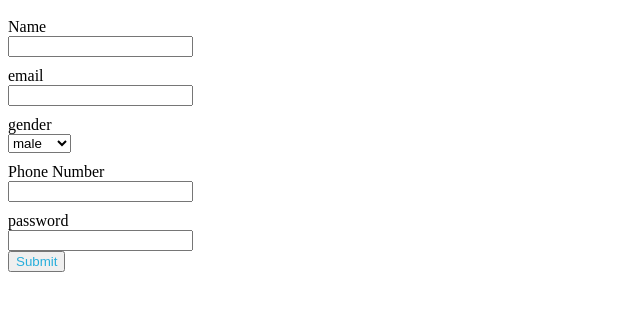
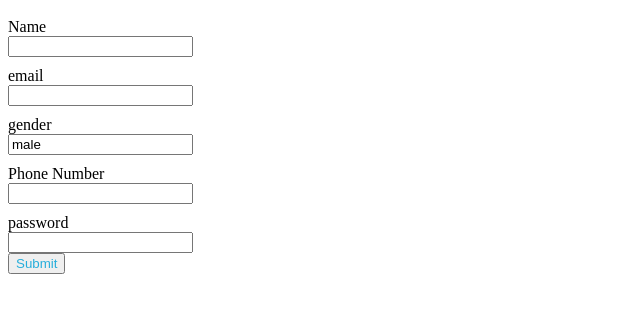
Before and after one commit to AnkurJDas171/React-Assignments-Set-2---Form-Validation-React, a React app: page / in a window 1280 px wide. Shown: the top 312 px of the page, without its empty margins (0-640 px from the left). Built offline with nearby package versions, Linux system fonts and the light colour scheme.

Commit message:
try catch removed

```diff
--- a/src/components/App.js
+++ b/src/components/App.js
@@ -1,12 +1,16 @@
 import React, { Component, useState } from "react";
 import "../styles/App.css";
 
-function App(){
+function App() {
   const [formDetail, setFormDetails] = React.useState({
     errorMessage: "",
     username: null,
     noError: false,
-    gender: "male"
+    name: "",
+    email: "",
+    gender: "male",
+    phoneNumber: "",
+    password: ""
   });
 
   const checkForAlphanumeric = (name) => {
@@ -23,17 +27,7 @@ function App(){
   };
 
   const getUsrename = (formObj) => {
-    console.log("username generator called");
-    console.log(formObj.email);
-    let username = "";
-    let email = formObj.email;
-    if (email) {
-      let i = 0;
-      while (email[i] !== "@") {
-        username += email[i];
-        i++;
-      }
-    }
+    let username = formObj.email.split("@")[0];
     console.log(username);
     return username;
   };
@@ -48,53 +42,47 @@ function App(){
     let length = Object.keys(formDetail).length;
     let newFormDetail = { ...formDetail };
 
-    try {
     if (length < 8) {
       newFormDetail.noError = false;
-        throw "All fields are mandatory";
+      newFormDetail.errorMessage = "All fields are mandatory";
     } else if (checkForAlphanumeric(formDetail.name)) {
       newFormDetail.noError = false;
       console.log("error 2");
-        throw "Name is not alphanumeric";
+      newFormDetail.errorMessage = "Name is not alphanumeric";
     } else if (
       formDetail.gender !== "male" &&
       formDetail.gender !== "female" &&
       formDetail.gender !== "other"
     ) {
       newFormDetail.noError = false;
-        throw "Please identify as male, female or others";
+      newFormDetail.errorMessage = "Please identify as male, female or others";
     } else if (isNaN(formDetail.phoneNumber)) {
       newFormDetail.noError = false;
-        throw "Phone Number must contain only numbers";
+      newFormDetail.errorMessage = "Phone Number must contain only numbers";
     } else if (formDetail.password.length < 6) {
       newFormDetail.noError = false;
-        throw "Password must contain atleast 6 letters";
+      newFormDetail.errorMessage = "Password must contain atleast 6 letters";
     } else {
       newFormDetail.noError = true;
       newFormDetail.errorMessage = null;
     }
-    } catch (err) {
-      newFormDetail.errorMessage = `Error Message: ${err}`;
-    } finally {
+
     newFormDetail.username = getUsrename(formDetail);
 
     setFormDetails(newFormDetail);
-    }
   };
 
   return (
     <div id="main">
-
-      {formDetail.noError && <div>Hello {formDetail.username}</div>}
-      {!formDetail.noError && <div>{formDetail.errorMessage}</div>}
       {!formDetail.noError && (
-        <form className="formContainer">
+        <div className="formContainer">
           <label className="label" for="name">
             Name
           </label>
           <input
             type="text"
             data-testid="name"
+            value={formDetail.name}
             onChange={(event) => handelValueChange(event.target.value, "name")}
           />
 
@@ -104,13 +92,14 @@ function App(){
           <input
             type="text"
             data-testid="email"
+            value={formDetail.email}
             onChange={(event) => handelValueChange(event.target.value, "email")}
           />
 
           <label className="label" for="gender">
             gender
           </label>
-          <select
+          {/* <select
             default={formDetail.gender}
             onChange={(event) =>
               handelValueChange(event.target.value, "gender")
@@ -120,8 +109,15 @@ function App(){
             <option value="male">male</option>
             <option value="female">female</option>
             <option value="other">other</option>
-          </select>
-          {/* <input type="text" default={formDetail.gender} data-testid = 'gender' /> */}
+          </select> */}
+          <input
+            type="text"
+            value={formDetail.gender}
+            data-testid="gender"
+            onChange={(event) =>
+              handelValueChange(event.target.value, "gender")
+            }
+          />
 
           <label className="label" for="phoneNumber">
             Phone Number
@@ -129,6 +125,7 @@ function App(){
           <input
             type="text"
             data-testid="phoneNumber"
+            value={formDetail.phoneNumber}
             onChange={(event) =>
               handelValueChange(event.target.value, "phoneNumber")
             }
@@ -140,6 +137,7 @@ function App(){
           <input
             type="password"
             data-testid="password"
+            value={formDetail.password}
             onChange={(event) =>
               handelValueChange(event.target.value, "password")
             }
@@ -148,10 +146,13 @@ function App(){
           <button data-testid="submit" onClick={handelClick}>
             Submit
           </button>
-        </form>
+        </div>
       )}
+
+      {formDetail.noError && <div>Hello {formDetail.username}</div>}
+      {!formDetail.noError && <div>{formDetail.errorMessage}</div>}
     </div>
   );
-};
+}
 
 export default App;
```
Lines whose indentation alone changed are shown as unchanged.
